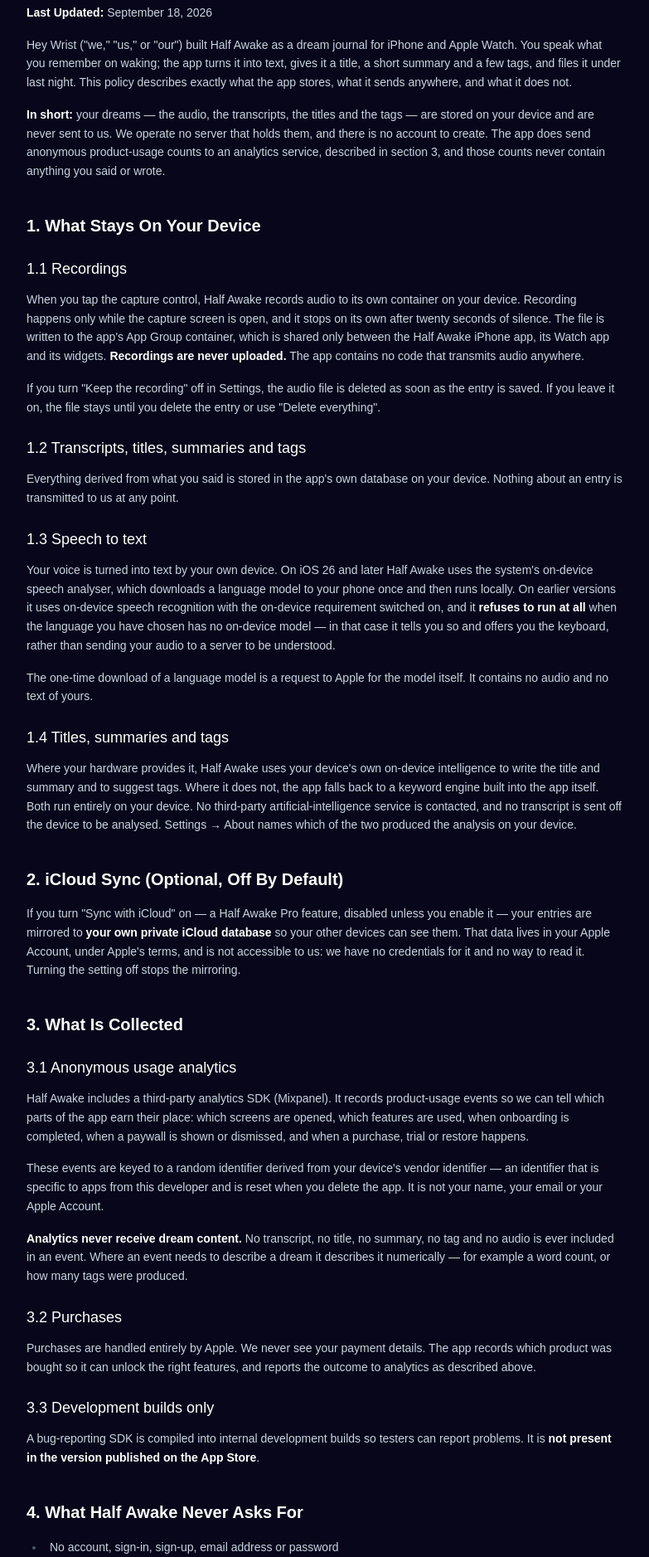
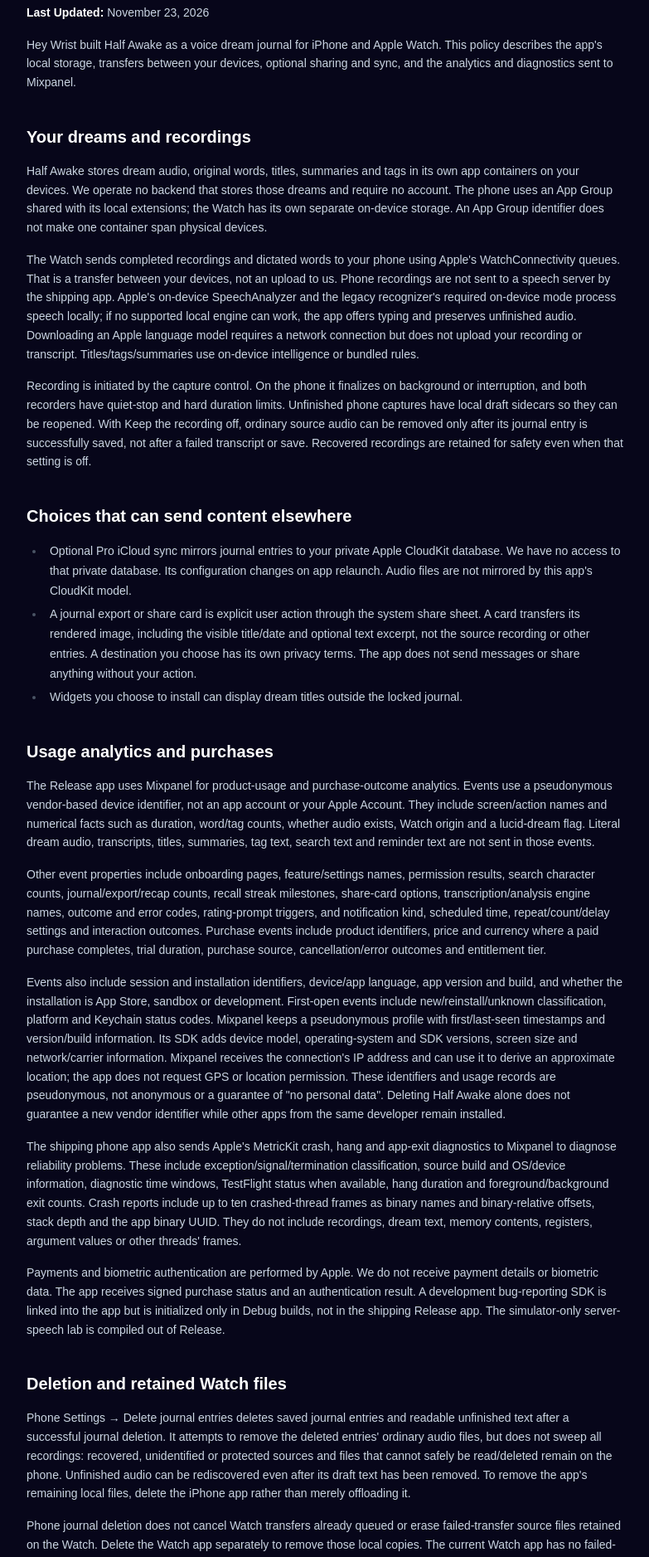
Before and after one commit to dheerajjha/heywrist, a Next.js app: page /halfawake/privacy in a window 1280 px wide. Shown: the part 340-2217 px from the top of the page at 83% size, without its empty margins (248-1031 px from the left). Built offline with nearby package versions, Linux system fonts and the light colour scheme.

Commit message:
Half Awake: publish accurate privacy policy

```diff
--- a/src/app/halfawake/privacy/page.tsx
+++ b/src/app/halfawake/privacy/page.tsx
@@ -9,199 +9,137 @@ export const metadata: Metadata = {
 export default function HalfAwakePrivacy() {
   return (
     <PolicyLayout appName="Half Awake" slug="halfawake" title="Privacy Policy">
-      <p><strong>Effective Date:</strong> September 18, 2026</p>
-      <p><strong>Last Updated:</strong> September 18, 2026</p>
+      <p><strong>Effective Date:</strong>{" "}September 18, 2026</p>
+      <p><strong>Last Updated:</strong>{" "}November 23, 2026</p>
 
       <p>
-        Hey Wrist (&quot;we,&quot; &quot;us,&quot; or &quot;our&quot;) built Half Awake as a
-        dream journal for iPhone and Apple Watch. You speak what you remember on waking; the
-        app turns it into text, gives it a title, a short summary and a few tags, and files it
-        under last night. This policy describes exactly what the app stores, what it sends
-        anywhere, and what it does not.
+        Hey Wrist built Half Awake as a voice dream journal for iPhone and Apple Watch.
+        This policy describes the app&apos;s local storage, transfers between your devices,
+        optional sharing and sync, and the analytics and diagnostics sent to Mixpanel.
+      </p>
+
+      <h2>Your dreams and recordings</h2>
+      <p>
+        Half Awake stores dream audio, original words, titles, summaries and tags in its own app
+        containers on your devices. We operate no backend that stores those dreams and require no
+        account. The phone uses an App Group shared with its local extensions; the Watch has its
+        own separate on-device storage. An App Group identifier does not make one container span
+        physical devices.
       </p>
       <p>
-        <strong>In short:</strong> your dreams &mdash; the audio, the transcripts, the titles
-        and the tags &mdash; are stored on your device and are never sent to us. We operate no
-        server that holds them, and there is no account to create. The app does send anonymous
-        product-usage counts to an analytics service, described in section 3, and those counts
-        never contain anything you said or wrote.
+        The Watch sends completed recordings and dictated words to your phone using Apple&apos;s
+        WatchConnectivity queues. That is a transfer between your devices, not an upload to us.
+        Phone recordings are not sent to a speech server by the shipping app. Apple&apos;s on-device
+        SpeechAnalyzer and the legacy recognizer&apos;s required on-device mode process speech locally;
+        if no supported local engine can work, the app offers typing and preserves unfinished audio.
+        Downloading an Apple language model requires a network connection but does not upload your
+        recording or transcript. Titles/tags/summaries use on-device intelligence or bundled rules.
+      </p>
+      <p>
+        Recording is initiated by the capture control. On the phone it finalizes on background or
+        interruption, and both recorders have quiet-stop and hard duration limits. Unfinished phone
+        captures have local draft sidecars so they can be reopened. With Keep the recording off,
+        ordinary source audio can be removed only after its journal entry is successfully saved,
+        not after a failed transcript or save. Recovered recordings are retained for safety even
+        when that setting is off.
       </p>
 
-      <h2>1. What Stays On Your Device</h2>
+      <h2>Choices that can send content elsewhere</h2>
+      <ul>
+        <li>
+          Optional Pro iCloud sync mirrors journal entries to your private Apple CloudKit database.
+          We have no access to that private database. Its configuration changes on app relaunch.
+          Audio files are not mirrored by this app&apos;s CloudKit model.
+        </li>
+        <li>
+          A journal export or share card is explicit user action through the system share sheet.
+          A card transfers its rendered image, including the visible title/date and optional text
+          excerpt, not the source recording or other entries. A destination you choose has its own
+          privacy terms. The app does not send messages or share anything without your action.
+        </li>
+        <li>Widgets you choose to install can display dream titles outside the locked journal.</li>
+      </ul>
 
-      <h3>1.1 Recordings</h3>
+      <h2>Usage analytics and purchases</h2>
       <p>
-        When you tap the capture control, Half Awake records audio to its own container on
-        your device. Recording happens only while the capture screen is open, and it stops on
-        its own after twenty seconds of silence. The file is written to the app&apos;s App
-        Group container, which is shared only between the Half Awake iPhone app, its Watch app
-        and its widgets. <strong>Recordings are never uploaded.</strong> The app contains no
-        code that transmits audio anywhere.
+        The Release app uses Mixpanel for product-usage and purchase-outcome analytics. Events use
+        a pseudonymous vendor-based device identifier, not an app account or your Apple Account.
+        They include screen/action names and numerical facts such as duration, word/tag counts,
+        whether audio exists, Watch origin and a lucid-dream flag. Literal dream audio, transcripts,
+        titles, summaries, tag text, search text and reminder text are not sent in those events.
       </p>
       <p>
-        If you turn &quot;Keep the recording&quot; off in Settings, the audio file is deleted
-        as soon as the entry is saved. If you leave it on, the file stays until you delete the
-        entry or use &quot;Delete everything&quot;.
+        Other event properties include onboarding pages, feature/settings names, permission results,
+        search character counts, journal/export/recap counts, recall streak milestones, share-card
+        options, transcription/analysis engine names, outcome and error codes, rating-prompt triggers,
+        and notification kind, scheduled time, repeat/count/delay settings and interaction outcomes.
+        Purchase events include product identifiers, price and currency where a paid purchase
+        completes, trial duration, purchase source, cancellation/error outcomes and entitlement tier.
+      </p>
+      <p>
+        Events also include session and installation identifiers, device/app language, app version
+        and build, and whether the installation is App Store, sandbox or development. First-open
+        events include new/reinstall/unknown classification, platform and Keychain status codes. Mixpanel
+        keeps a pseudonymous profile with first/last-seen timestamps and version/build information.
+        Its SDK adds device model, operating-system and SDK versions, screen size and network/carrier
+        information. Mixpanel receives the connection&apos;s IP address and can use it to derive an
+        approximate location; the app does not request GPS or location permission. These identifiers
+        and usage records are pseudonymous, not anonymous or a guarantee of &quot;no personal data&quot;.
+        Deleting Half Awake alone does not guarantee a new vendor identifier while other apps from
+        the same developer remain installed.
+      </p>
+      <p>
+        The shipping phone app also sends Apple&apos;s MetricKit crash, hang and app-exit diagnostics
+        to Mixpanel to diagnose reliability problems. These include exception/signal/termination
+        classification, source build and OS/device information, diagnostic time windows, TestFlight
+        status when available, hang duration and foreground/background exit counts. Crash reports
+        include up to ten crashed-thread frames as binary names and binary-relative offsets, stack
+        depth and the app binary UUID. They do not include recordings, dream text, memory contents,
+        registers, argument values or other threads&apos; frames.
+      </p>
+      <p>
+        Payments and biometric authentication are performed by Apple. We do not receive payment
+        details or biometric data. The app receives signed purchase status and an authentication
+        result. A development bug-reporting SDK is linked into the app but is initialized only in
+        Debug builds, not in the shipping Release app. The simulator-only server-speech lab is
+        compiled out of Release.
       </p>
 
-      <h3>1.2 Transcripts, titles, summaries and tags</h3>
+      <h2>Deletion and retained Watch files</h2>
       <p>
-        Everything derived from what you said is stored in the app&apos;s own database on your
-        device. Nothing about an entry is transmitted to us at any point.
-      </p>
-
-      <h3>1.3 Speech to text</h3>
-      <p>
-        Your voice is turned into text by your own device. On iOS 26 and later Half Awake uses
-        the system&apos;s on-device speech analyser, which downloads a language model to your
-        phone once and then runs locally. On earlier versions it uses on-device speech
-        recognition with the on-device requirement switched on, and it{" "}
-        <strong>refuses to run at all</strong> when the language you have chosen has no
-        on-device model &mdash; in that case it tells you so and offers you the keyboard,
-        rather than sending your audio to a server to be understood.
+        Phone Settings → Delete journal entries deletes saved journal entries and readable unfinished
+        text after a successful journal deletion. It attempts to remove the deleted entries&apos; ordinary
+        audio files, but does not sweep all recordings: recovered, unidentified or protected sources
+        and files that cannot safely be read/deleted remain on the phone. Unfinished audio can be
+        rediscovered even after its draft text has been removed. To remove the app&apos;s remaining local
+        files, delete the iPhone app rather than merely offloading it.
       </p>
       <p>
-        The one-time download of a language model is a request to Apple for the model itself.
-        It contains no audio and no text of yours.
-      </p>
-
-      <h3>1.4 Titles, summaries and tags</h3>
-      <p>
-        Where your hardware provides it, Half Awake uses your device&apos;s own on-device
-        intelligence to write the title and summary and to suggest tags. Where it does not,
-        the app falls back to a keyword engine built into the app itself. Both run entirely on
-        your device. No third-party artificial-intelligence service is contacted, and no
-        transcript is sent off the device to be analysed. Settings &rarr; About names which of
-        the two produced the analysis on your device.
-      </p>
-
-      <h2>2. iCloud Sync (Optional, Off By Default)</h2>
-      <p>
-        If you turn &quot;Sync with iCloud&quot; on &mdash; a Half Awake Pro feature, disabled
-        unless you enable it &mdash; your entries are mirrored to <strong>your own private
-        iCloud database</strong> so your other devices can see them. That data lives in your
-        Apple Account, under Apple&apos;s terms, and is not accessible to us: we have no
-        credentials for it and no way to read it. Turning the setting off stops the mirroring.
-      </p>
-
-      <h2>3. What Is Collected</h2>
-
-      <h3>3.1 Anonymous usage analytics</h3>
-      <p>
-        Half Awake includes a third-party analytics SDK (Mixpanel). It records product-usage
-        events so we can tell which parts of the app earn their place: which screens are
-        opened, which features are used, when onboarding is completed, when a paywall is shown
-        or dismissed, and when a purchase, trial or restore happens.
+        Phone journal deletion does not cancel Watch transfers already queued or erase failed-transfer
+        source files retained on the Watch. Delete the Watch app separately to remove those local
+        copies. The current Watch app has no failed-transfer retry/deletion controls. Deleting synced
+        entries also requests deletion from your private CloudKit database; deleting an app does not
+        itself erase that cloud database. Exports, backups or images already saved/shared elsewhere
+        are outside the app&apos;s deletion control.
       </p>
       <p>
-        These events are keyed to a random identifier derived from your device&apos;s vendor
-        identifier &mdash; an identifier that is specific to apps from this developer and is
-        reset when you delete the app. It is not your name, your email or your Apple Account.
+        Deleting journal entries or uninstalling does not erase analytics already sent to Mixpanel.
+        There is no in-app analytics opt-out switch in this version. A small first-open marker in
+        Apple&apos;s Keychain can survive uninstall and sync through iCloud Keychain when you enable it;
+        it contains no dream content and helps classify a later installation as a reinstall.
+        Depending on where you live, you may have rights to access, correct or erase pseudonymous
+        analytics data. Contact <a href="mailto:founder@heywrist.com">founder@heywrist.com</a> for these requests; do not send dream content.
       </p>
       <p>
-        <strong>Analytics never receive dream content.</strong> No transcript, no title, no
-        summary, no tag and no audio is ever included in an event. Where an event needs to
-        describe a dream it describes it numerically &mdash; for example a word count, or how
-        many tags were produced.
-      </p>
-
-      <h3>3.2 Purchases</h3>
-      <p>
-        Purchases are handled entirely by Apple. We never see your payment details. The app
-        records which product was bought so it can unlock the right features, and reports the
-        outcome to analytics as described above.
-      </p>
-
-      <h3>3.3 Development builds only</h3>
-      <p>
-        A bug-reporting SDK is compiled into internal development builds so testers can report
-        problems. It is <strong>not present in the version published on the App Store</strong>.
-      </p>
-
-      <h2>4. What Half Awake Never Asks For</h2>
-      <ul>
-        <li>No account, sign-in, sign-up, email address or password</li>
-        <li>No location, at any precision</li>
-        <li>No contacts, calendar or photos</li>
-        <li>No health or fitness data, and no HealthKit access</li>
-        <li>No advertising identifier, and no cross-app or cross-site tracking</li>
-      </ul>
-
-      <h2>5. Permissions</h2>
-      <p>
-        <strong>Microphone.</strong> Asked for the first time you tap the capture control, so
-        the app can record what you say on waking. You can revoke it at any time in iOS
-        Settings &rarr; Privacy &amp; Security &rarr; Microphone; the app still works, and you
-        type the entry instead.
+        An already-enabled journal lock stays in place while receipts load or after a subscription
+        expires. No contacts, location, HealthKit or advertising-identifier permission is required.
+        Microphone, legacy speech recognition, local notifications and biometric unlock are requested
+        only for their stated functions and can be changed in system settings.
       </p>
       <p>
-        <strong>Speech recognition.</strong> Asked for only on the older fallback path
-        described in section 1.3, and only where an on-device model exists.
-      </p>
-      <p>
-        <strong>Notifications.</strong> Optional. Used for the wake-window nudge and, for Pro
-        users, reality-check reminders and the wake-back-to-bed reminder. These are local
-        notifications scheduled on your device; nothing about them is sent anywhere. None of
-        them is an alarm clock.
-      </p>
-      <p>
-        <strong>Face ID / Touch ID.</strong> Optional. Used only to unlock the journal on this
-        device. The biometric check is performed by iOS; the app is told yes or no and never
-        sees biometric data.
-      </p>
-
-      <h2>6. Children</h2>
-      <p>
-        Half Awake is rated 4+ and contains no objectionable content, but it is not directed at
-        children and we do not knowingly collect information from anyone under 13. Since the
-        app has no account and collects no personal identifiers, there is nothing to delete on
-        our side in any case.
-      </p>
-
-      <h2>7. Deleting Your Data</h2>
-      <p>
-        Everything is on your device, so you control it directly. In the app, open Settings
-        (the moon icon at the top right of the first screen), scroll to &quot;Your data&quot;
-        and tap <strong>&quot;Delete everything&quot;</strong>. That erases every entry and
-        every audio file and cannot be undone. Deleting the app removes the same data.
-      </p>
-      <p>
-        If you had iCloud sync enabled, deleting entries in the app also removes them from your
-        own iCloud database.
-      </p>
-      <p>
-        To stop analytics entirely, delete the app; there is no server-side profile of you to
-        request or erase, because we hold no personal data about you.
-      </p>
-
-      <h2>8. Your Rights</h2>
-      <p>
-        Depending on where you live you may have rights to access, correct, export or erase
-        personal data held about you. Half Awake is built so that those rights are exercised
-        directly on the device: the journal is yours, exportable to Markdown or JSON from
-        Settings, and erasable in one action. We hold no copy. If you believe we hold
-        information about you and you would like it removed, write to{" "}
-        <a href="mailto:founder@heywrist.com">founder@heywrist.com</a>.
-      </p>
-
-      <h2>9. Changes To This Policy</h2>
-      <p>
-        If this policy changes, the date at the top changes with it, and a material change will
-        be described in the app&apos;s release notes. Continuing to use Half Awake after a
-        change means you accept the updated policy.
-      </p>
-
-      <h2>10. Not Medical Advice</h2>
-      <p>
-        Half Awake is a journal, for reflection rather than treatment. It records what you say
-        and counts what repeats. It does not interpret dreams, predict anything, or provide
-        medical, psychological or therapeutic advice. If your sleep or your dreams worry you,
-        please speak to a doctor.
-      </p>
-
-      <h2>11. Contact</h2>
-      <p>
-        Questions about this policy: <a href="mailto:founder@heywrist.com">founder@heywrist.com</a>.
+        For privacy questions or requests about pseudonymous analytics, contact <a href="mailto:founder@heywrist.com">founder@heywrist.com</a>.
+        Material changes to this policy will be reflected in its last-updated date.
+        The journal is for recall, not medical advice, diagnosis or dream interpretation.
       </p>
     </PolicyLayout>
   );
```
